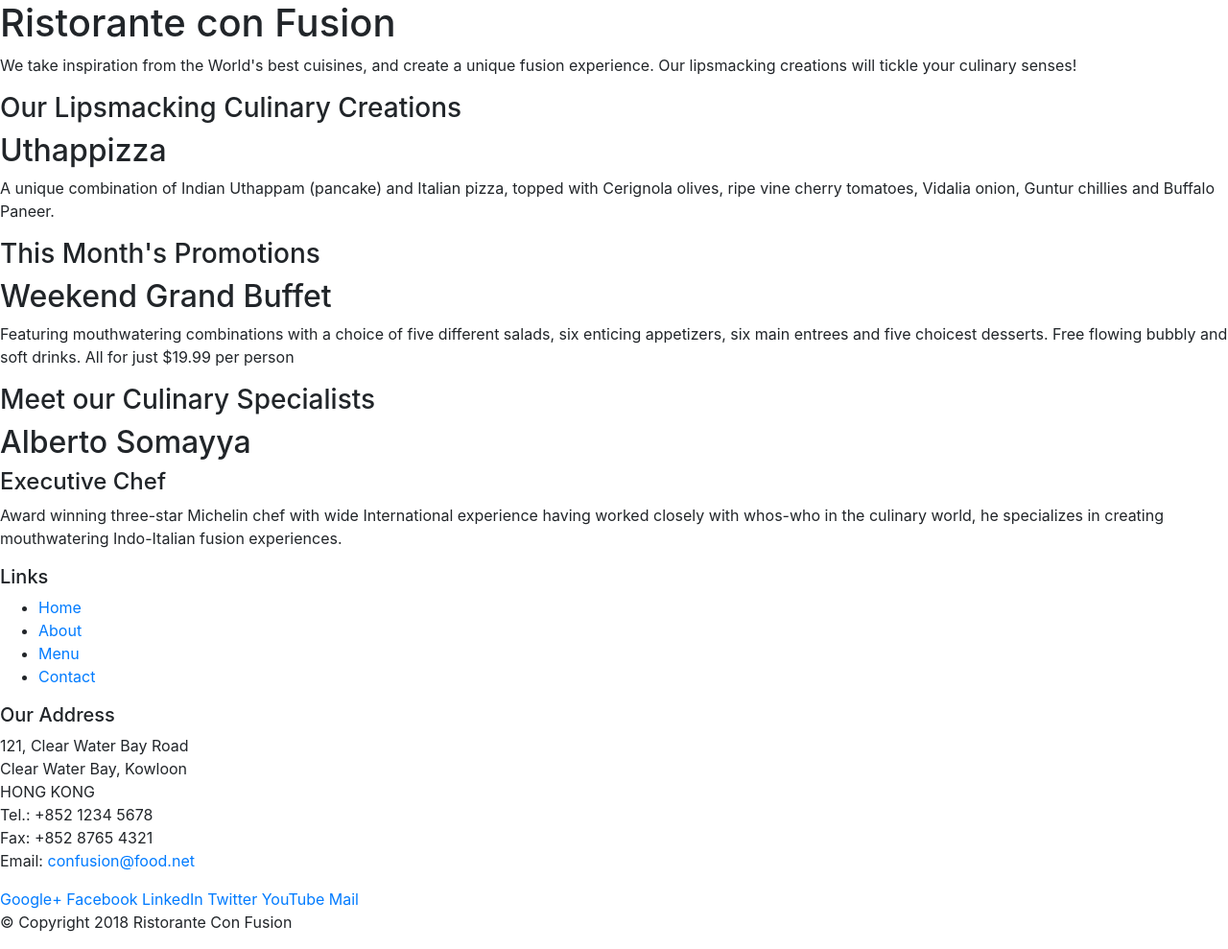
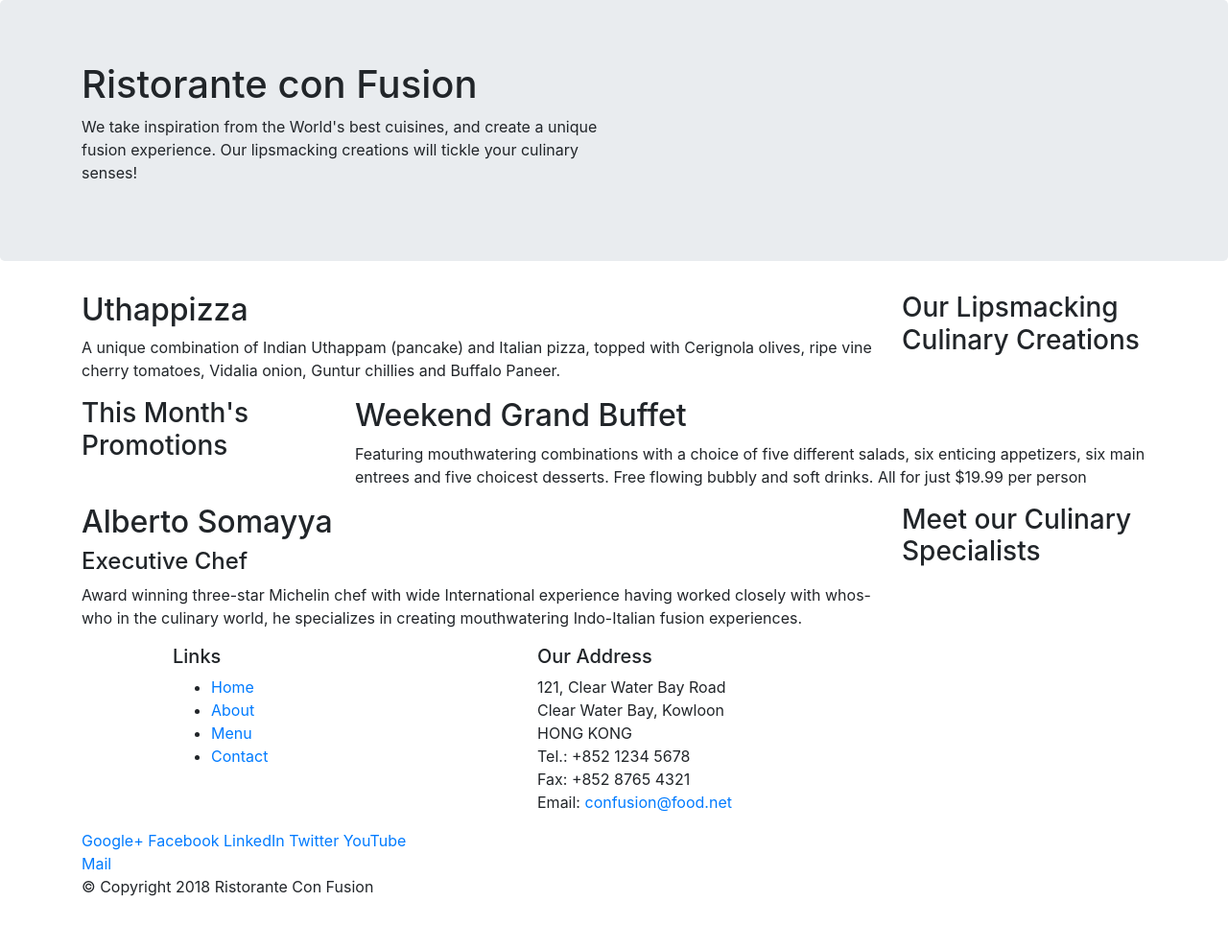
Before and after one commit to Priyaljain20/conFusion, a website: page index.html in a window 1280 px wide. Shown: the whole page at 96% size. After the commit the page ends 952 px from the top, so only its background shows below. Drawn offline with nearby package versions, Linux system fonts and the light colour scheme.

Commit message:
intro to bootstrap and more

```diff
--- a/index.html
+++ b/index.html
@@ -11,43 +11,43 @@
 </head>
 
 <body>
-    <header>
-        <div>
-            <div>
-                <div>
+    <header class="jumbotron">
+        <div class="container">
+            <div class="row">
+                <div class="col-12 col-sm-6">
                     <h1>Ristorante con Fusion</h1>
                     <p>We take inspiration from the World's best cuisines, and create a unique fusion experience. Our lipsmacking creations will tickle your culinary senses!</p>
                 </div>
-                <div>
+                <div class="col-12 col-sm">
                 </div>
             </div>
         </div>
     </header>
-    <div>
-        <div>
-            <div>
+    <div class="container ">
+        <div class="row">
+            <div class="col-12 col-sm-4 order-sm-last col-md-3">
                 <h3>Our Lipsmacking Culinary Creations</h3>
             </div>
-            <div>
+            <div class="col-12 col-sm order-sm-first col-md">
                 <h2>Uthappizza</h2>
                 <p>A unique combination of Indian Uthappam (pancake) and Italian pizza, topped with Cerignola olives, ripe vine cherry tomatoes, Vidalia onion, Guntur chillies and Buffalo Paneer.</p>
             </div>
         </div>
 
-        <div>
-            <div>
+        <div class="row">
+            <div class="col-12 col-sm-4 col-md-3">
                 <h3>This Month's Promotions</h3>
             </div>
-            <div>
+            <div class="col-12 col-sm col-md">
                 <h2>Weekend Grand Buffet</h2>
                 <p>Featuring mouthwatering combinations with a choice of five different salads, six enticing appetizers, six main entrees and five choicest desserts. Free flowing bubbly and soft drinks. All for just $19.99 per person </p>
             </div>
         </div>
-        <div>
-            <div>
+        <div class="row">
+            <div class="col-12 col-sm-4 order-sm-last col-md-3">
                 <h3>Meet our Culinary Specialists</h3>
             </div>
-            <div>
+            <div class="col-12 col-sm order-sm-first col-md">
                 <h2>Alberto Somayya</h2>
                 <h4>Executive Chef</h4>
                 <p>Award winning three-star Michelin chef with wide International experience having worked closely with whos-who in the culinary world, he specializes in creating mouthwatering Indo-Italian fusion experiences. </p>
@@ -55,9 +55,9 @@
         </div>
     </div>
     <footer>
-        <div>
-            <div>
-                <div>
+        <div class="container">
+            <div class="row">
+                <div class="col-sm-4 offset-1 col-sm-2">
                     <h5>Links</h5>
                     <ul>
                         <li><a href="#">Home</a></li>
@@ -66,7 +66,7 @@
                         <li><a href="#">Contact</a></li>
                     </ul>
                 </div>
-                <div>
+                <div class="col-7 col-sm-5">
                     <h5>Our Address</h5>
                     <address>
                         121, Clear Water Bay Road<br>
@@ -77,7 +77,7 @@
                         Email: <a href="mailto:confusion@food.net">confusion@food.net</a>
                     </address>
                 </div>
-                <div>
+                <div class="col-12 col-sm-4">
                     <div>
                         <a href="http://google.com/+">Google+</a>
                         <a href="http://www.facebook.com/profile.php?id=">Facebook</a>
@@ -88,8 +88,8 @@
                     </div>
                 </div>
             </div>
-            <div>
-                <div>
+            <div class="row">
+                <div class="col-auto">
                     <p>© Copyright 2018 Ristorante Con Fusion</p>
                 </div>
             </div>
```
